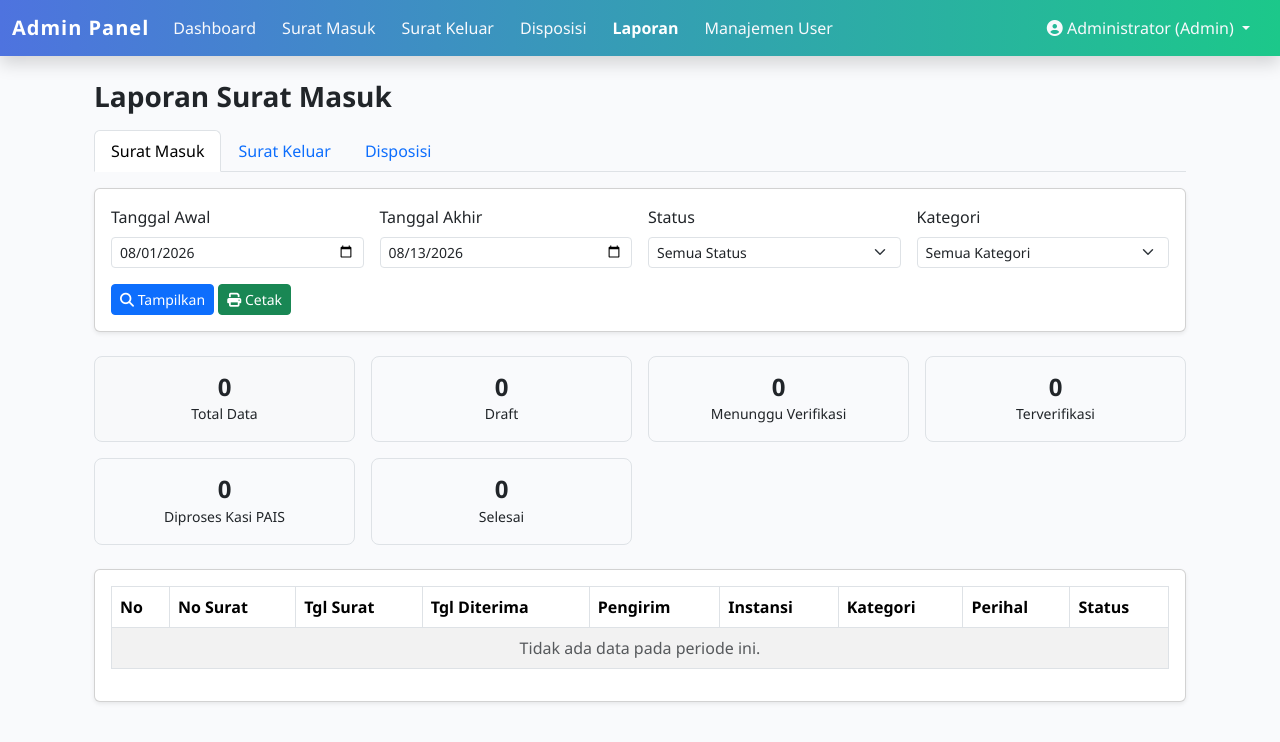
After one commit to fajararii00/skripsi_arsip_surat, a PHP site: page /admin/laporan.php in a window 1280 px wide. The commit adds this page. Shown: the top 742 px of the page. Run offline with PHP 8.4, Linux system fonts and the light colour scheme; a user stored in the database is signed in; data comes from the database, SQL or seed files in the repository.

Commit message:
done revisi 1

```diff
--- /dev/null
+++ b/admin/laporan.php
@@ -0,0 +1,247 @@
+<?php
+include "../includes/auth.php";
+include "../includes/db.php";
+include "../includes/tracking.php";
+
+// Hanya admin yang boleh akses laporan
+requireRole(['admin']);
+
+// Tentukan jenis laporan
+$jenis = isset($_GET['jenis']) && in_array($_GET['jenis'], ['surat_masuk', 'surat_keluar', 'disposisi']) ? $_GET['jenis'] : 'surat_masuk';
+
+// Filter
+$tgl_awal  = isset($_GET['tgl_awal']) && $_GET['tgl_awal'] != '' ? $_GET['tgl_awal'] : date('Y-m-01');
+$tgl_akhir = isset($_GET['tgl_akhir']) && $_GET['tgl_akhir'] != '' ? $_GET['tgl_akhir'] : date('Y-m-d');
+if (strtotime($tgl_awal) > strtotime($tgl_akhir)) {
+    $tmp = $tgl_awal;
+    $tgl_awal = $tgl_akhir;
+    $tgl_akhir = $tmp;
+}
+$status   = isset($_GET['status']) ? mysqli_real_escape_string($conn, $_GET['status']) : '';
+$kategori = isset($_GET['kategori']) ? mysqli_real_escape_string($conn, $_GET['kategori']) : '';
+
+// Judul & label kolom per jenis
+$judul = '';
+$tabel_kolom = [];
+if ($jenis == 'surat_masuk') {
+    $judul = 'Surat Masuk';
+    $tabel_kolom = ['No', 'No Surat', 'Tgl Surat', 'Tgl Diterima', 'Pengirim', 'Instansi', 'Kategori', 'Perihal', 'Status'];
+} elseif ($jenis == 'surat_keluar') {
+    $judul = 'Surat Keluar';
+    $tabel_kolom = ['No', 'No Agenda', 'No Surat', 'Tgl Surat', 'Tujuan', 'Instansi', 'Kategori', 'Perihal', 'Status'];
+} else {
+    $judul = 'Disposisi';
+    $tabel_kolom = ['No', 'No Surat', 'Perihal', 'Pengirim', 'Penerima', 'Tgl Disposisi', 'Instruksi', 'Status'];
+}
+
+// Bangun kondisi WHERE per jenis
+$where = [];
+if ($status != '') {
+    $where[] = ($jenis == 'disposisi' ? "d.status" : "status") . " = '$status'";
+}
+if ($kategori != '') {
+    $where[] = ($jenis == 'disposisi' ? "sm.kategori" : "kategori") . " = '$kategori'";
+}
+
+if ($jenis == 'disposisi') {
+    $where[] = "d.tgl_disposisi BETWEEN '$tgl_awal' AND '$tgl_akhir'";
+} else {
+    $where[] = "tgl_surat BETWEEN '$tgl_awal' AND '$tgl_akhir'";
+}
+
+$where_sql = count($where) > 0 ? "WHERE " . implode(" AND ", $where) : "";
+
+// Query data
+if ($jenis == 'disposisi') {
+    $sql = "SELECT d.*, sm.no_surat, sm.perihal, sm.kategori AS kategori_surat,
+                   u1.nama AS pengirim, u2.nama AS penerima
+            FROM disposisi d
+            JOIN surat_masuk sm ON d.surat_masuk_id = sm.id
+            LEFT JOIN users u1 ON d.pengirim_id = u1.id
+            LEFT JOIN users u2 ON d.penerima_id = u2.id
+            $where_sql
+            ORDER BY d.tgl_disposisi DESC";
+} else {
+    $sql = "SELECT * FROM $jenis $where_sql ORDER BY tgl_surat DESC";
+}
+$result = mysqli_query($conn, $sql);
+$total = mysqli_num_rows($result);
+
+// Hitung per status (dengan filter yang sama, tanpa filter status)
+$count_by_status = [];
+$count_where = [];
+if ($kategori != '') {
+    $count_where[] = ($jenis == 'disposisi' ? "sm.kategori" : "kategori") . " = '$kategori'";
+}
+if ($jenis == 'disposisi') {
+    $count_where[] = "d.tgl_disposisi BETWEEN '$tgl_awal' AND '$tgl_akhir'";
+} else {
+    $count_where[] = "tgl_surat BETWEEN '$tgl_awal' AND '$tgl_akhir'";
+}
+$count_where_sql = count($count_where) > 0 ? "AND " . implode(" AND ", $count_where) : "";
+foreach (getStatusSteps() as $key => $label) {
+    if ($jenis == 'disposisi') {
+        $q = mysqli_query($conn, "SELECT COUNT(*) AS jml FROM disposisi d JOIN surat_masuk sm ON d.surat_masuk_id = sm.id
+                                  WHERE d.status='$key' $count_where_sql");
+    } else {
+        $q = mysqli_query($conn, "SELECT COUNT(*) AS jml FROM $jenis WHERE status='$key' $count_where_sql");
+    }
+    $count_by_status[$key] = mysqli_fetch_assoc($q)['jml'];
+}
+
+// Opsi kategori untuk dropdown
+if ($jenis == 'disposisi') {
+    $kategori_list = mysqli_query($conn, "SELECT DISTINCT kategori FROM surat_masuk WHERE kategori IS NOT NULL AND kategori != '' ORDER BY kategori");
+} else {
+    $kategori_list = mysqli_query($conn, "SELECT DISTINCT kategori FROM $jenis WHERE kategori IS NOT NULL AND kategori != '' ORDER BY kategori");
+}
+?>
+
+<?php include "../includes/header.php"; ?>
+
+<style>
+  @media print {
+    nav.navbar, .no-print { display: none !important; }
+    body { background: #fff; }
+    .laporan-kop { display: block; }
+  }
+  .laporan-kop { display: none; }
+  .kartu-status { border: 1px solid #dee2e6; border-radius: .5rem; }
+</style>
+
+<div class="container mt-4">
+  <h3 class="fw-bold mb-3">Laporan <?= $judul; ?></h3>
+
+  <!-- Tab jenis -->
+  <ul class="nav nav-tabs no-print mb-3">
+    <?php foreach (['surat_masuk' => 'Surat Masuk', 'surat_keluar' => 'Surat Keluar', 'disposisi' => 'Disposisi'] as $key => $label): ?>
+      <li class="nav-item">
+        <a class="nav-link <?= $jenis == $key ? 'active' : ''; ?>"
+           href="laporan.php?jenis=<?= $key; ?>&tgl_awal=<?= $tgl_awal; ?>&tgl_akhir=<?= $tgl_akhir; ?>&status=<?= $status; ?>&kategori=<?= urlencode($kategori); ?>"><?= $label; ?></a>
+      </li>
+    <?php endforeach; ?>
+  </ul>
+
+  <!-- Form filter -->
+  <div class="card shadow-sm mb-4 no-print">
+    <div class="card-body">
+      <form method="get" action="laporan.php" class="row g-3 align-items-end">
+        <input type="hidden" name="jenis" value="<?= $jenis; ?>">
+        <div class="col-md-3">
+          <label class="form-label">Tanggal Awal</label>
+          <input type="date" name="tgl_awal" value="<?= $tgl_awal; ?>" class="form-control form-control-sm">
+        </div>
+        <div class="col-md-3">
+          <label class="form-label">Tanggal Akhir</label>
+          <input type="date" name="tgl_akhir" value="<?= $tgl_akhir; ?>" class="form-control form-control-sm">
+        </div>
+        <div class="col-md-3">
+          <label class="form-label">Status</label>
+          <select name="status" class="form-select form-select-sm">
+            <option value="">Semua Status</option>
+            <?php foreach (getStatusSteps() as $key => $label): ?>
+              <option value="<?= $key; ?>" <?= $status == $key ? 'selected' : ''; ?>><?= $label; ?></option>
+            <?php endforeach; ?>
+          </select>
+        </div>
+        <div class="col-md-3">
+          <label class="form-label">Kategori</label>
+          <select name="kategori" class="form-select form-select-sm">
+            <option value="">Semua Kategori</option>
+            <?php while ($k = mysqli_fetch_assoc($kategori_list)): ?>
+              <option value="<?= htmlspecialchars($k['kategori']); ?>" <?= $kategori == $k['kategori'] ? 'selected' : ''; ?>>
+                <?= htmlspecialchars($k['kategori']); ?>
+              </option>
+            <?php endwhile; ?>
+          </select>
+        </div>
+        <div class="col-md-3">
+          <button type="submit" class="btn btn-primary btn-sm"><i class="fa fa-search"></i> Tampilkan</button>
+          <button type="button" class="btn btn-success btn-sm" onclick="window.print()"><i class="fa fa-print"></i> Cetak</button>
+        </div>
+      </form>
+    </div>
+  </div>
+
+  <!-- Kop laporan (terlihat saat cetak) -->
+  <div class="laporan-kop mb-4 text-center">
+    <h4 class="mb-1">LAPORAN <?= strtoupper($judul); ?></h4>
+    <p class="mb-0">Periode: <?= date('d M Y', strtotime($tgl_awal)); ?> s/d <?= date('d M Y', strtotime($tgl_akhir)); ?></p>
+    <p class="mb-0">Dicetak pada: <?= date('d M Y H:i'); ?></p>
+  </div>
+
+  <!-- Ringkasan status -->
+  <div class="row g-3 mb-4">
+    <div class="col-md-3">
+      <div class="kartu-status p-3 text-center bg-light">
+        <h4 class="mb-0 fw-bold"><?= $total; ?></h4>
+        <small>Total Data</small>
+      </div>
+    </div>
+    <?php foreach ($count_by_status as $key => $jml): ?>
+      <div class="col-md-3">
+        <div class="kartu-status p-3 text-center">
+          <h4 class="mb-0 fw-bold"><?= $jml; ?></h4>
+          <small><?= htmlspecialchars(getStatusLabel($key)); ?></small>
+        </div>
+      </div>
+    <?php endforeach; ?>
+  </div>
+
+  <!-- Tabel data -->
+  <div class="card shadow-sm">
+    <div class="card-body">
+      <table class="table table-bordered table-striped align-middle">
+        <thead class="text-white" style="background: linear-gradient(90deg, #4e73df, #1cc88a);">
+          <tr>
+            <?php foreach ($tabel_kolom as $kolom): ?>
+              <th><?= $kolom; ?></th>
+            <?php endforeach; ?>
+          </tr>
+        </thead>
+        <tbody>
+          <?php if (mysqli_num_rows($result) > 0): ?>
+            <?php $no = 1; while ($row = mysqli_fetch_assoc($result)): ?>
+              <tr>
+                <td><?= $no++; ?></td>
+                <?php if ($jenis == 'surat_masuk'): ?>
+                  <td><?= htmlspecialchars($row['no_surat']); ?></td>
+                  <td><?= htmlspecialchars($row['tgl_surat']); ?></td>
+                  <td><?= htmlspecialchars($row['tgl_diterima']); ?></td>
+                  <td><?= htmlspecialchars($row['pengirim']); ?></td>
+                  <td><?= htmlspecialchars($row['instansi']); ?></td>
+                  <td><span class="badge bg-info"><?= htmlspecialchars($row['kategori']); ?></span></td>
+                  <td><?= htmlspecialchars($row['perihal']); ?></td>
+                  <td><?= statusBadge($row['status']); ?></td>
+                <?php elseif ($jenis == 'surat_keluar'): ?>
+                  <td><?= htmlspecialchars($row['no_agenda']); ?></td>
+                  <td><?= htmlspecialchars($row['no_surat']); ?></td>
+                  <td><?= htmlspecialchars($row['tgl_surat']); ?></td>
+                  <td><?= htmlspecialchars($row['tujuan']); ?></td>
+                  <td><?= htmlspecialchars($row['instansi']); ?></td>
+                  <td><span class="badge bg-info"><?= htmlspecialchars($row['kategori']); ?></span></td>
+                  <td><?= htmlspecialchars($row['perihal']); ?></td>
+                  <td><?= statusBadge($row['status']); ?></td>
+                <?php else: ?>
+                  <td><?= htmlspecialchars($row['no_surat']); ?></td>
+                  <td><?= htmlspecialchars($row['perihal']); ?></td>
+                  <td><?= htmlspecialchars($row['pengirim']); ?></td>
+                  <td><?= htmlspecialchars($row['penerima']); ?></td>
+                  <td><?= htmlspecialchars($row['tgl_disposisi']); ?></td>
+                  <td><?= nl2br(htmlspecialchars($row['instruksi'])); ?></td>
+                  <td><?= statusBadge($row['status']); ?></td>
+                <?php endif; ?>
+              </tr>
+            <?php endwhile; ?>
+          <?php else: ?>
+            <tr>
+              <td colspan="<?= count($tabel_kolom); ?>" class="text-center text-muted">Tidak ada data pada periode ini.</td>
+            </tr>
+          <?php endif; ?>
+        </tbody>
+      </table>
+    </div>
+  </div>
+</div>
+
+<?php include "../includes/footer.php"; ?>
--- a/includes/header.php
+++ b/includes/header.php
@@ -20,8 +20,8 @@ if (!isset($_SESSION['user_id'])) {
     body { background-color: #f9fafc; font-family: 'Segoe UI', Tahoma, Geneva, Verdana, sans-serif; }
     .navbar-custom { background: linear-gradient(90deg, #4e73df, #1cc88a); }
     .navbar-brand { font-weight: bold; letter-spacing: 1px; color: #fff !important; }
-    .nav-link { color: #f8f9fc !important; margin-right: 10px; }
-    .nav-link.active, .nav-link:hover { font-weight: bold; color: #fff !important; }
+    .navbar .nav-link { color: #f8f9fc !important; margin-right: 10px; }
+    .navbar .nav-link.active, .navbar .nav-link:hover { font-weight: bold; color: #fff !important; }
   </style>
 </head>
 
@@ -43,6 +43,7 @@ if (!isset($_SESSION['user_id'])) {
         <li class="nav-item"><a class="nav-link <?= basename($_SERVER['PHP_SELF'])=='surat_masuk.php'?'active':'' ?>" href="surat_masuk.php">Surat Masuk</a></li>
         <li class="nav-item"><a class="nav-link <?= basename($_SERVER['PHP_SELF'])=='surat_keluar.php'?'active':'' ?>" href="surat_keluar.php">Surat Keluar</a></li>
         <li class="nav-item"><a class="nav-link <?= basename($_SERVER['PHP_SELF'])=='disposisi.php'?'active':'' ?>" href="disposisi.php">Disposisi</a></li>
+        <li class="nav-item"><a class="nav-link <?= basename($_SERVER['PHP_SELF'])=='laporan.php'?'active':'' ?>" href="laporan.php">Laporan</a></li>
         <?php if ($_SESSION['role'] == 'admin'): ?>
           <li class="nav-item"><a class="nav-link <?= basename($_SERVER['PHP_SELF'])=='users.php'?'active':'' ?>" href="users.php">Manajemen User</a></li>
         <?php endif; ?>
--- a/includes/header_staf.php
+++ b/includes/header_staf.php
@@ -20,8 +20,8 @@ if (!isset($_SESSION['user_id']) || $_SESSION['role'] != 'staf') {
     body { background-color: #f9fafc; font-family: 'Segoe UI', Tahoma, Geneva, Verdana, sans-serif; }
     .navbar-custom { background: linear-gradient(90deg, #4e73df, #1cc88a); }
     .navbar-brand { font-weight: bold; letter-spacing: 1px; color: #fff !important; }
-    .nav-link { color: #f8f9fc !important; margin-right: 10px; }
-    .nav-link.active, .nav-link:hover { font-weight: bold; color: #fff !important; }
+    .navbar .nav-link { color: #f8f9fc !important; margin-right: 10px; }
+    .navbar .nav-link.active, .navbar .nav-link:hover { font-weight: bold; color: #fff !important; }
   </style>
 </head>
 <body>
--- a/includes/header_user.php
+++ b/includes/header_user.php
@@ -14,8 +14,8 @@ if (session_status() == PHP_SESSION_NONE) {
     body { background-color: #f9fafc; font-family: 'Segoe UI', Tahoma, Geneva, Verdana, sans-serif; }
     .navbar-custom { background: linear-gradient(90deg, #17a2b8, #28a745); }
     .navbar-brand { font-weight: bold; color: #fff !important; }
-    .nav-link { color: #f8f9fc !important; }
-    .nav-link.active, .nav-link:hover { font-weight: bold; color: #fff !important; }
+    .navbar .nav-link { color: #f8f9fc !important; }
+    .navbar .nav-link.active, .navbar .nav-link:hover { font-weight: bold; color: #fff !important; }
   </style>
 </head>
 <body>
```
